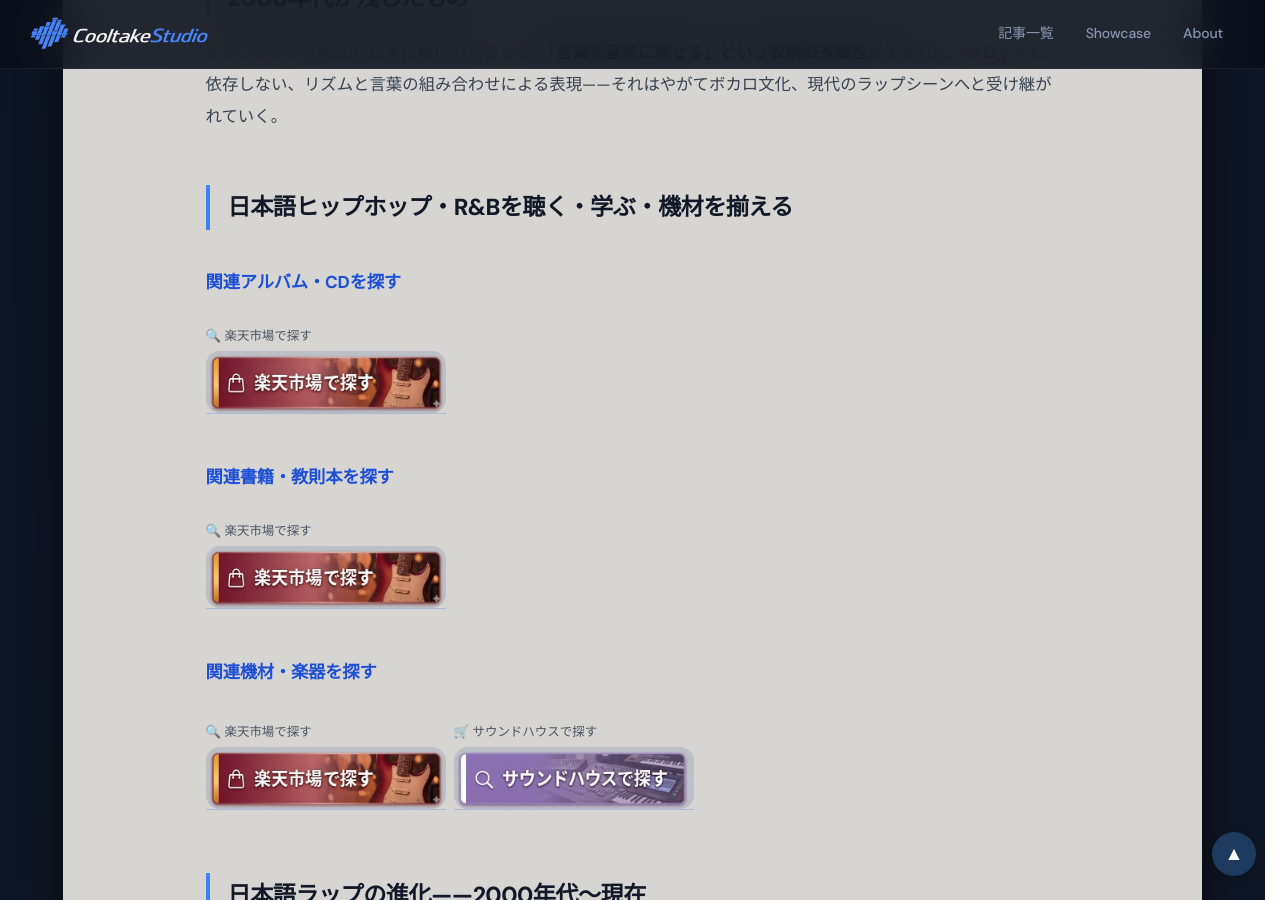
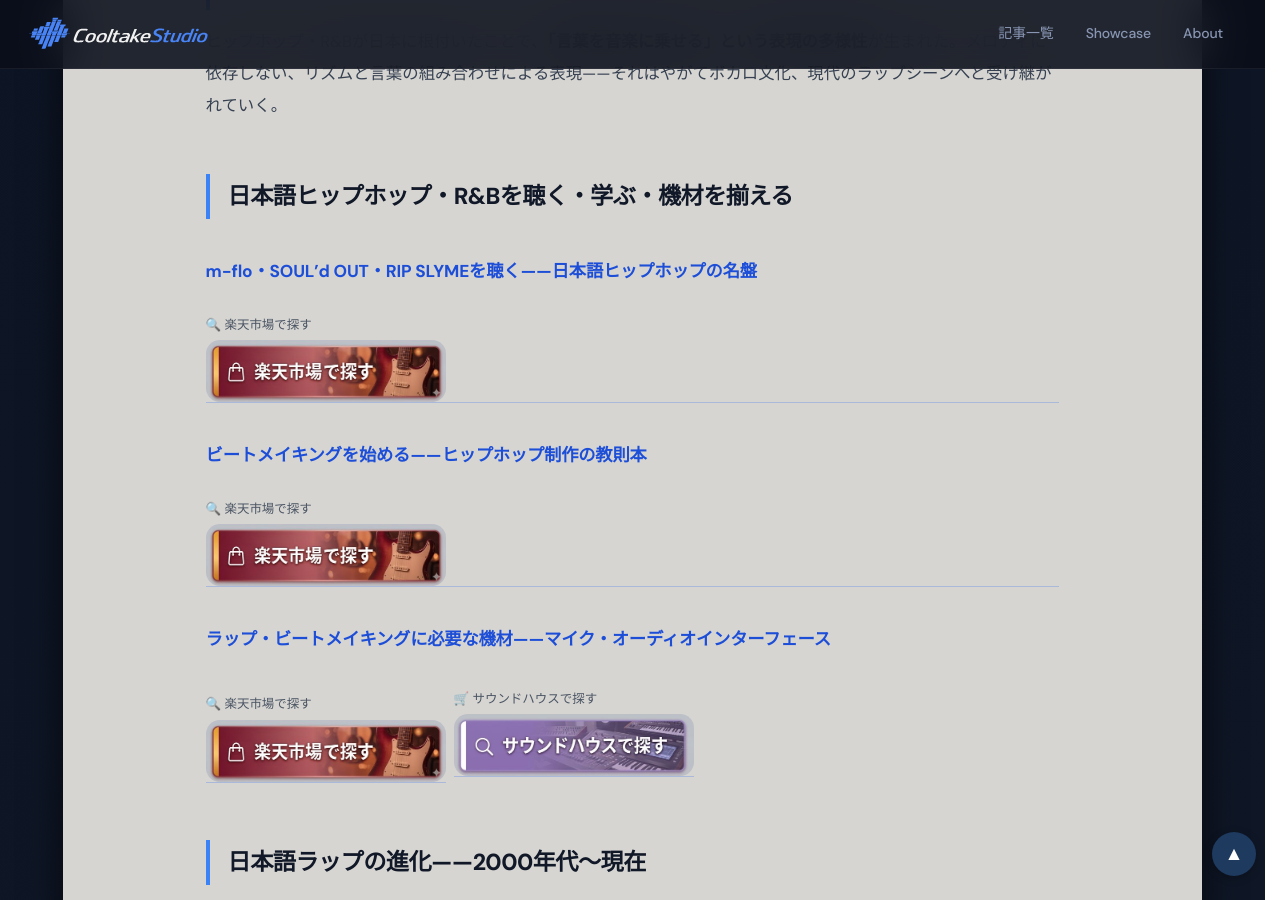
Before and after one commit to cooltake/cooltake.github.io, a Jekyll site: the page built from _posts/2026-05-30-japan-music-13-hiphop-rb.md, in a window 1280 px wide and 900 px high, scrolled down 3335 px. Built offline with Jekyll 4.4.1, drawn with Linux system fonts in a browser that asks for light colours; some web fonts are replaced; some of the changed text lies outside the part shown.

Commit message:
deploy: sync from staging (_posts/2026-05-30-japan-music-13-hiphop-rb.md)

```diff
--- a/_posts/2026-05-30-japan-music-13-hiphop-rb.md
+++ b/_posts/2026-05-30-japan-music-13-hiphop-rb.md
@@ -38,7 +38,7 @@
 |---|---|---|
 | **Akai MPC2000XL** | サンプラー+シーケンサーの王道（当時の定番） | — |
 | **Roland MC-909** | グルーブボックス。サンプリング+リズム | — |
-| **Native Instruments Maschine MK3** | ソフト+パッドのビートメイク | <a href="https://h.accesstrade.net/sp/cc?rk=01001xqc00os63&url=https%3A%2F%2Fwww.soundhouse.co.jp%2Fproducts%2Fdetail%2Fitem%2F241657%2F" rel="nofollow" referrerpolicy="no-referrer-when-downgrade" style="font-size:.8rem;color:#1e3a5f;font-weight:600;">🛒 サウンドハウス</a> |
+| **Native Instruments Maschine MK3** | ソフト+パッドのビートメイク |  |
 | **Avid Pro Tools** | レコーディングのスタンダードDAW | <a href="https://h.accesstrade.net/sp/cc?rk=01001xqc00os63&url=https%3A%2F%2Fwww.soundhouse.co.jp%2Fproducts%2Fdetail%2Fitem%2F276057%2F" rel="nofollow" referrerpolicy="no-referrer-when-downgrade" style="font-size:.8rem;color:#1e3a5f;font-weight:600;">🛒 サウンドハウス</a> |
 
 
@@ -55,23 +55,7 @@
 
 
 
-<div style="background:rgba(255,255,255,0.10);border-radius:12px;padding:1.5rem;margin:1.5rem 0;border:1px solid rgba(52,211,153,0.75);">
-
-<h3 style="color:#a7f3d0;margin-top:0;">🎤 R&Bボーカルサウンドの特徴</h3>
-
-<ul style="color:#374151;">
-
-<li><strong>オートチューン（T-Pain Effect）</strong>：2000年代後半から浸透</li>
-
-<li><strong>ボコーダー</strong>：m-floのLISAボーカルに多用されたエフェクト</li>
-
-<li><strong>コーラスの重ね</strong>：リードに3〜4本のハーモニーを重ねる</li>
-
-<li><strong>リバーブ少なめ</strong>：ドライでクリアなボーカルが2000年代スタイル</li>
-
-</ul>
-
-</div>
+<div style="background:rgba(255,255,255,0.10);border-radius:12px;padding:1.5rem;margin:1.5rem 0;border:1px solid rgba(52,211,153,0.75);"><h3 style="color:#a7f3d0;margin-top:0;">🎤 R&Bボーカルサウンドの特徴</h3><ul style="color:#374151;"><li><strong>オートチューン（T-Pain Effect）</strong>：2000年代後半から浸透</li><li><strong>ボコーダー</strong>：m-floのLISAボーカルに多用されたエフェクト</li><li><strong>コーラスの重ね</strong>：リードに3〜4本のハーモニーを重ねる</li><li><strong>リバーブ少なめ</strong>：ドライでクリアなボーカルが2000年代スタイル</li></ul></div>
 
 
 
@@ -127,18 +111,13 @@
 
 
 
-<div style="margin:1.5rem 0;">
-
-<span style="display:block;font-size:.78rem;color:#4b5563;margin-bottom:3px;margin-top:6px;">🛒 サウンドハウスで探す</span>
-<a href="https://h.accesstrade.net/sp/cc?rk=0100pdhv00n9hy&url=https%3A%2F%2Fwww.soundhouse.co.jp%2Fsearch%2Findex%3Fs_category_cd%3D450%26s_maker_cd%3D%26s_search_all%3D%26s_ord%3D" rel="nofollow" referrerpolicy="no-referrer-when-downgrade" style="display:inline-block;text-decoration:none;"><img src="/assets/images/btn-soundhouse.jpg" alt="サウンドハウスで探す" width="240" style="max-width:100%;height:auto;border-radius:14px;display:block;"></a>
-
-</div>
+<div style="margin:1.5rem 0;"><span style="display:block;font-size:.78rem;color:#4b5563;margin-bottom:3px;margin-top:6px;">🛒 サウンドハウスで探す</span><a href="https://h.accesstrade.net/sp/cc?rk=0100pdhv00n9hy&url=https%3A%2F%2Fwww.soundhouse.co.jp%2Fsearch%2Findex%3Fs_category_cd%3D450%26s_maker_cd%3D%26s_search_all%3D%26s_ord%3D" rel="nofollow" referrerpolicy="no-referrer-when-downgrade" style="display:inline-block;text-decoration:none;"><img src="/assets/images/btn-soundhouse.jpg" alt="サウンドハウスで探す" width="240" style="max-width:100%;height:auto;border-radius:14px;display:block;"></a></div>
 
 
 
 - **Native Instruments Maschine+**：ハードウェアパッド+ソフト。プロユース　<a href="https://h.accesstrade.net/sp/cc?rk=01001xqc00os63&url=https%3A%2F%2Fwww.soundhouse.co.jp%2Fproducts%2Fdetail%2Fitem%2F282306%2F" rel="nofollow" referrerpolicy="no-referrer-when-downgrade" style="font-size:.8rem;color:#1e3a5f;font-weight:600;">🛒 サウンドハウスで見る</a>
 - **Akai MPC Live III**：スタンドアロン動作可能な現代のMPC　<a href="https://h.accesstrade.net/sp/cc?rk=01001xqc00os63&url=https%3A%2F%2Fwww.soundhouse.co.jp%2Fproducts%2Fdetail%2Fitem%2F375422%2F" rel="nofollow" referrerpolicy="no-referrer-when-downgrade" style="font-size:.8rem;color:#1e3a5f;font-weight:600;">🛒 サウンドハウスで見る</a>
-- **Ableton Live**：ループベースのビートメイクに最適なDAW　<a href="https://h.accesstrade.net/sp/cc?rk=01001xqc00os63&url=https%3A%2F%2Fwww.soundhouse.co.jp%2Fproducts%2Fdetail%2Fitem%2F364520%2F" rel="nofollow" referrerpolicy="no-referrer-when-downgrade" style="font-size:.8rem;color:#1e3a5f;font-weight:600;">🛒 サウンドハウスで見る</a>
+- **Ableton Live**：ループベースのビートメイクに最適なDAW
 
 
 
@@ -150,12 +129,7 @@
 
 
 
-<div style="margin:1.5rem 0;">
-
-<span style="display:block;font-size:.78rem;color:#4b5563;margin-bottom:3px;margin-top:6px;">🔍 楽天市場で探す</span>
-<a href="https://hb.afl.rakuten.co.jp/ichiba/54518dd8.3792440a.54518dd9.03b99be4/?pc=https%3A%2F%2Fsearch.rakuten.co.jp%2Fsearch%2Fmall%2F%25E3%2582%25B3%25E3%2583%25B3%25E3%2583%2587%25E3%2583%25B3%25E3%2582%25B5%25E3%2583%25BC%25E3%2583%259E%25E3%2582%25A4%25E3%2582%25AF%2B%25E5%25AE%2585%25E9%258C%25B2%2F" rel="nofollow" referrerpolicy="no-referrer-when-downgrade" style="display:inline-block;text-decoration:none;"><img src="/assets/images/btn-rakuten.jpg" alt="楽天市場で探す" width="240" style="max-width:100%;height:auto;border-radius:14px;display:block;"></a>
-
-</div>
+<div style="margin:1.5rem 0;"><span style="display:block;font-size:.78rem;color:#4b5563;margin-bottom:3px;margin-top:6px;">🔍 楽天市場で探す</span><a href="https://search.rakuten.co.jp/search/mall/コンデンサーマイク+宅録/" rel="nofollow" referrerpolicy="no-referrer-when-downgrade" style="display:block;text-decoration:none;text-align:center;"><img src="/assets/images/btn-rakuten.jpg" alt="楽天市場で探す" width="240" style="max-width:100%;height:auto;border-radius:14px;display:block;"></a></div>
 
 
 
@@ -183,51 +157,28 @@
 
 
 
-### 関連アルバム・CDを探す
+### m-flo・SOUL'd OUT・RIP SLYMEを聴く——日本語ヒップホップの名盤
 
 
 
-<div style="margin:1.5rem 0;">
-
-<span style="display:block;font-size:.78rem;color:#4b5563;margin-bottom:3px;margin-top:6px;">🔍 楽天市場で探す</span>
-<a href="https://hb.afl.rakuten.co.jp/ichiba/54518dd8.3792440a.54518dd9.03b99be4/?pc=https%3A//search.rakuten.co.jp/search/mall/m-flo%2BSOUL%2BOUT%2BRIP%2BSLYME%2BCD/" rel="nofollow" referrerpolicy="no-referrer-when-downgrade" style="display:inline-block;text-decoration:none;"><img src="/assets/images/btn-rakuten.jpg" alt="楽天市場で探す" width="240" style="max-width:100%;height:auto;border-radius:14px;display:block;"></a>
-
-</div>
+<div style="margin:1.5rem 0;"><span style="display:block;font-size:.78rem;color:#4b5563;margin-bottom:3px;margin-top:6px;">🔍 楽天市場で探す</span><a href="https://search.rakuten.co.jp/search/mall/m-flo+SOUL+OUT+RIP+SLYME+CD/" rel="nofollow" referrerpolicy="no-referrer-when-downgrade" style="display:block;text-decoration:none;text-align:center;"><img src="/assets/images/btn-rakuten.jpg" alt="楽天市場で探す" width="240" style="max-width:100%;height:auto;border-radius:14px;display:block;"></a></div>
 
 
 
-### 関連書籍・教則本を探す
+### ビートメイキングを始める——ヒップホップ制作の教則本
 
 
 
-<div style="margin:1.5rem 0;">
-
-<span style="display:block;font-size:.78rem;color:#4b5563;margin-bottom:3px;margin-top:6px;">🔍 楽天市場で探す</span>
-<a href="https://hb.afl.rakuten.co.jp/ichiba/54518dd8.3792440a.54518dd9.03b99be4/?pc=https%3A//search.rakuten.co.jp/search/mall/%E3%83%92%E3%83%83%E3%83%97%E3%83%9B%E3%83%83%E3%83%97%2B%E3%83%93%E3%83%BC%E3%83%88%E3%83%A1%E3%82%A4%E3%82%AD%E3%83%B3%E3%82%B0%2B%E6%9C%AC/" rel="nofollow" referrerpolicy="no-referrer-when-downgrade" style="display:inline-block;text-decoration:none;"><img src="/assets/images/btn-rakuten.jpg" alt="楽天市場で探す" width="240" style="max-width:100%;height:auto;border-radius:14px;display:block;"></a>
-
-</div>
+<div style="margin:1.5rem 0;"><span style="display:block;font-size:.78rem;color:#4b5563;margin-bottom:3px;margin-top:6px;">🔍 楽天市場で探す</span><a href="https://search.rakuten.co.jp/search/mall/ヒップホップ+ビートメイキング+本/" rel="nofollow" referrerpolicy="no-referrer-when-downgrade" style="display:block;text-decoration:none;text-align:center;"><img src="/assets/images/btn-rakuten.jpg" alt="楽天市場で探す" width="240" style="max-width:100%;height:auto;border-radius:14px;display:block;"></a></div>
 
 
 
-### 関連機材・楽器を探す
+### ラップ・ビートメイキングに必要な機材——マイク・オーディオインターフェース
 
 
 
 
-<div style="display:flex;flex-wrap:wrap;gap:.5rem;align-items:center;margin:1.5rem 0;">
-<div>
-
-<span style="display:block;font-size:.78rem;color:#4b5563;margin-bottom:3px;margin-top:6px;">🔍 楽天市場で探す</span>
-<a href="https://hb.afl.rakuten.co.jp/ichiba/54518dd8.3792440a.54518dd9.03b99be4/?pc=https%3A//search.rakuten.co.jp/search/mall/%E3%82%B3%E3%83%B3%E3%83%87%E3%83%B3%E3%82%B5%E3%83%BC%E3%83%9E%E3%82%A4%E3%82%AF%2B%E3%82%AA%E3%83%BC%E3%83%87%E3%82%A3%E3%82%AA%E3%82%A4%E3%83%B3%E3%82%BF%E3%83%BC%E3%83%95%E3%82%A7%E3%83%BC%E3%82%B9/" rel="nofollow" referrerpolicy="no-referrer-when-downgrade" style="display:inline-block;text-decoration:none;"><img src="/assets/images/btn-rakuten.jpg" alt="楽天市場で探す" width="240" style="max-width:100%;height:auto;border-radius:14px;display:block;"></a>
-
-</div>
-<div>
-
-<span style="display:block;font-size:.78rem;color:#4b5563;margin-bottom:3px;margin-top:6px;">🛒 サウンドハウスで探す</span>
-<a href="https://h.accesstrade.net/sp/cc?rk=0100pdhv00n9hy&url=https%3A%2F%2Fwww.soundhouse.co.jp%2Fsearch%2Findex%3Fs_category_cd%3D450%26s_maker_cd%3D%26s_search_all%3D%26s_ord%3D" rel="nofollow" referrerpolicy="no-referrer-when-downgrade" style="display:inline-block;text-decoration:none;"><img src="/assets/images/btn-soundhouse.jpg" alt="サウンドハウスで探す" width="240" style="max-width:100%;height:auto;border-radius:14px;display:block;"></a>
-
-</div>
-</div>
+<div style="display:flex;flex-wrap:wrap;gap:.5rem;align-items:center;margin:1.5rem 0;"><div><span style="display:block;font-size:.78rem;color:#4b5563;margin-bottom:3px;margin-top:6px;">🔍 楽天市場で探す</span><a href="https://search.rakuten.co.jp/search/mall/コンデンサーマイク+オーディオインターフェース/" rel="nofollow" referrerpolicy="no-referrer-when-downgrade" style="display:block;text-decoration:none;text-align:center;"><img src="/assets/images/btn-rakuten.jpg" alt="楽天市場で探す" width="240" style="max-width:100%;height:auto;border-radius:14px;display:block;"></a></div><div><span style="display:block;font-size:.78rem;color:#4b5563;margin-bottom:3px;margin-top:6px;">🛒 サウンドハウスで探す</span><a href="https://h.accesstrade.net/sp/cc?rk=0100pdhv00n9hy&url=https%3A%2F%2Fwww.soundhouse.co.jp%2Fsearch%2Findex%3Fs_category_cd%3D450%26s_maker_cd%3D%26s_search_all%3D%26s_ord%3D" rel="nofollow" referrerpolicy="no-referrer-when-downgrade" style="display:inline-block;text-decoration:none;"><img src="/assets/images/btn-soundhouse.jpg" alt="サウンドハウスで探す" width="240" style="max-width:100%;height:auto;border-radius:14px;display:block;"></a></div></div>
 
 
 
@@ -278,7 +229,7 @@
 
 
 
-### m-floの「come again」が証明したもの
+### m-floの<a href="https://music.youtube.com/search?q=m-flo%20come%20again" target="_blank" rel="nofollow noopener" style="color:#1e3a5f;text-decoration:none;font-weight:600;">「come again」</a>が証明したもの
 
 
 
@@ -295,7 +246,4 @@
 この曲のBPM・コード・エフェクト構成は今も学ぶ価値がある。
 
 
-<div style="display:flex;justify-content:space-between;flex-wrap:wrap;gap:.8rem;margin:2rem 0;">
-<a href="/2026/05/30/japan-music-12-shibuya-kei/" style="display:inline-block;padding:.5rem 1rem;background:#e8edf2;border:1px solid #c8c5c0;border-radius:8px;color:#1e3a5f;text-decoration:none;font-size:.9rem;">← #12 渋谷系・J-R&B</a>
-<a href="/2026/05/30/japan-music-14-2000s-idol/" style="display:inline-block;padding:.5rem 1rem;background:#e8edf2;border:1px solid #c8c5c0;border-radius:8px;color:#1e3a5f;text-decoration:none;font-size:.9rem;">#14 2000年代アイドル →</a>
-</div>
+<div style="display:flex;justify-content:space-between;flex-wrap:wrap;gap:.8rem;margin:2rem 0;"><a href="/2026/05/30/japan-music-12-shibuya-kei/" style="display:inline-block;padding:.5rem 1rem;background:#e8edf2;border:1px solid #c8c5c0;border-radius:8px;color:#1e3a5f;text-decoration:none;font-size:.9rem;">← #12 渋谷系・J-R&B</a><a href="/2026/05/30/japan-music-14-2000s-idol/" style="display:inline-block;padding:.5rem 1rem;background:#e8edf2;border:1px solid #c8c5c0;border-radius:8px;color:#1e3a5f;text-decoration:none;font-size:.9rem;">#14 2000年代アイドル →</a></div>
```
